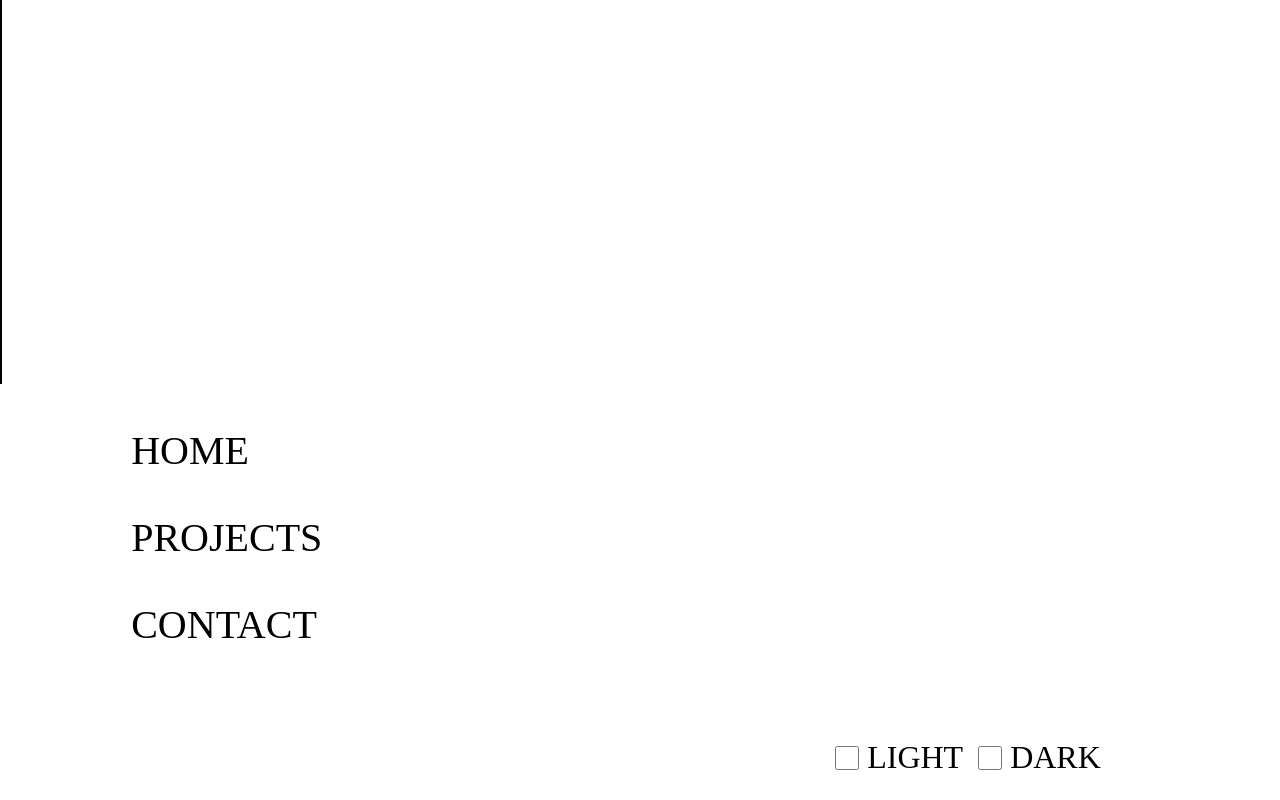
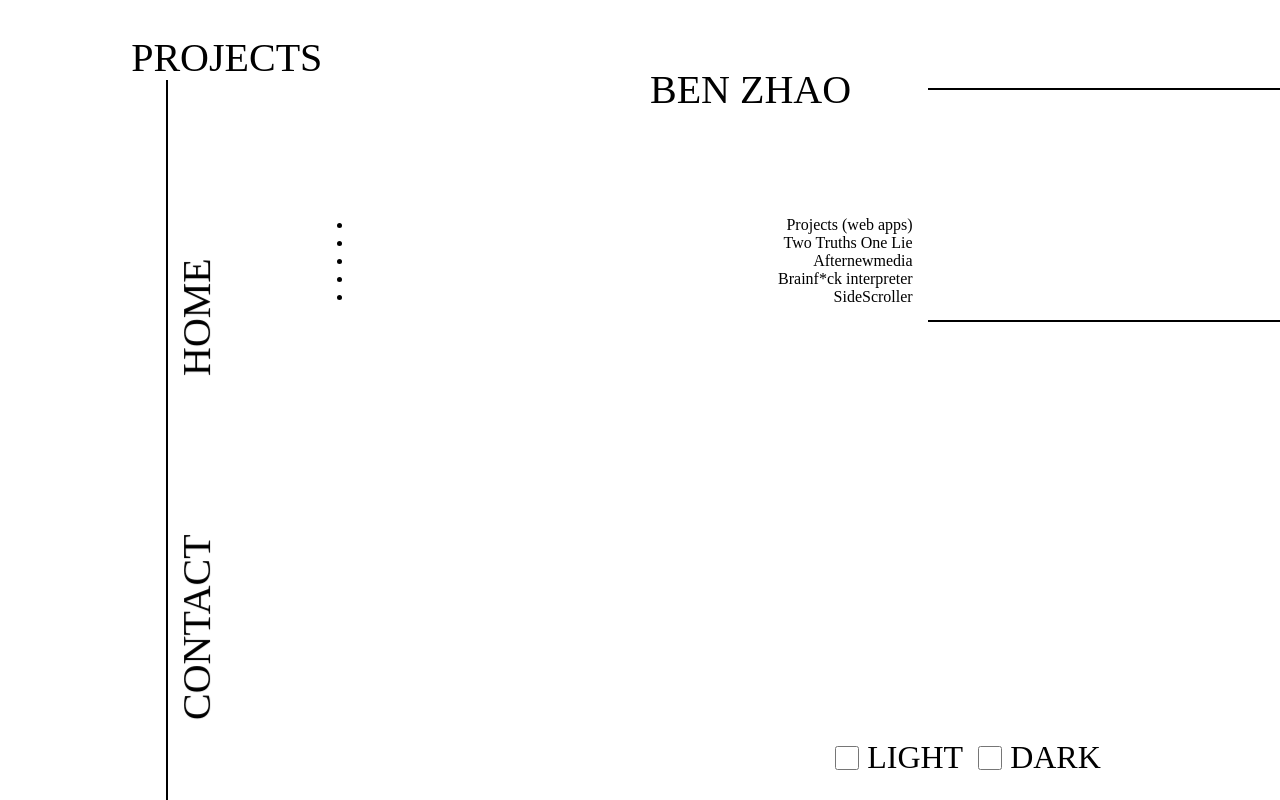
Before and after one commit to bz888/vite-portfolio, a React (Vite) app: page /projects in a window 1280 px wide. Built offline with nearby package versions, Linux system fonts and the light colour scheme.

Commit message:
project page layouyt partial complete

```diff
--- a/src/components/Projects.jsx
+++ b/src/components/Projects.jsx
@@ -3,17 +3,41 @@ import { motion } from 'framer-motion'
 import { useNavigate } from 'react-router-dom'
 export default function Projects () {
 	const navigate = useNavigate()
+
+
 	const lineAnim1 = {
 		duration: 2,
-		y: [-384, 0],
+		y: [720, 0],
 		// ease: 'easeOut'
 	}
+	const lineAnim2 = {
+		// duration: 2,
+		x: [352, 0],
+		// ease: 'easeOut'
+	}
+
 
 	const lineStyle1 = {
 		display: 'block',
 		width: '2px',
-		height: '24rem',
+		height: '45rem',
 		backgroundColor: 'black'
+	}
+	const lineStyle2 = {
+		display: 'block',
+		width: '22rem',
+		height: '2px',
+		backgroundColor: 'black'
+	}
+	const lineStyle3 = {
+		display: 'block',
+		width: '22rem',
+		height: '2px',
+		backgroundColor: 'black'
+	}
+	const nameStyle = {
+		display: 'inline-block',
+		color: 'black'
 	}
 	function handleClick (e) {
 		console.log(e.target.id)
@@ -40,23 +64,60 @@ export default function Projects () {
 				style={lineStyle1}
 				whileInView={lineAnim1}
 			/>
+			<motion.span
+				className='line-p-3'
+				style={lineStyle3}
+				whileInView={lineAnim2}
+			/>
+
+			<motion.div className='name-p-div'>
+				<motion.span
+					className='p-name-header'
+					whileInView={{x: [500, 0]}}
+					style={nameStyle}
+				>BEN ZHAO</motion.span>
+				<motion.span
+					className='line-p-2'
+					style={lineStyle2}
+					whileInView={lineAnim2}
+				/>
+			</motion.div>
+
+			<motion.div
+				className='projects-div'
+			>
+				<motion.ul className='project-ul'>
+					<li>Projects &#40;web apps&#41;</li>
+					<li>Two Truths One Lie</li>
+					<li>Afternewmedia</li>
+					<li>Brainf*ck interpreter</li>
+					<li>SideScroller</li>
+				</motion.ul>
+
+			</motion.div>
 
 			<motion.div className='nav'>
 				<ul className='nav-list'>
 					<motion.li
-						whileInView={{x: [ -50 , 0 ]}}
+						whileInView={{
+							x:  -30 ,
+							y: [200, -170],
+							rotate: -90}}
 						id='home'
 						onClick={handleClick}
 					>HOME</motion.li>
 
 					<motion.li
-						whileInView={{x: [ -150 , 0 ]}}
+						whileInView={{ y:[0, -480]}}
 						id='projects'
 						onClick={handleClick}
 					>PROJECTS</motion.li>
 
 					<motion.li
-						whileInView={{x: [ -200 , 0 ]}}
+						whileInView={{
+							x: -30 ,
+							y: [200, 0],
+							rotate: -90}}
 						id='contact'
 						onClick={handleClick}
 					>CONTACT</motion.li>
--- a/src/css/app.css
+++ b/src/css/app.css
@@ -1,3 +1,4 @@
+/* lines home page */
 .line-1 {
   position: absolute;
   left: 0;
@@ -16,13 +17,7 @@
   right: 30vw;
 }
 
-.header-div {
-  position: absolute;
-  display: flex;
-  top: 40vh;
-  left: 30vw;
-}
-
+/* nav bar */
 .nav {
   position: absolute;
   bottom: 14vh;
@@ -41,6 +36,7 @@
   cursor: pointer;
 }
 
+/* BEN ZHAO text home page */
 .name-div {
   position: absolute;
   height: 110px;
@@ -76,6 +72,7 @@
   font-weight: normal;
 }
 
+/* FULL-STACK developer text  */
 .header-div {
   position: absolute;
   display: flex;
@@ -104,6 +101,55 @@
   font-weight: normal;
 }
 
+
+/* line project page */
+.line-p-1 {
+  position: absolute;
+  left: 13vw;
+  bottom: 0;
+}
+.line-p-2 {
+  position: absolute;
+  right: 0;
+}
+.line-p-3 {
+  position: absolute;
+  right: 0;
+  top: 40vh;
+}
+
+/* BEN ZHAO project name header */
+.name-p-div {
+  align-items: center;
+  display: flex;
+  width: 630px;
+  height: 50px;
+  position: absolute;
+  right: 0;
+  top: 8vh;
+}
+
+.p-name-header {
+  /* position: absolute; */
+  display: inline-block;
+  font-size: 2.5rem;
+  font-weight: normal;
+}
+
+/* projects-div */
+.projects-div {
+  width: 600px;
+  height: 600px;
+  position: absolute;
+  right: 28.7vw;
+  top: 25vh;
+  text-align: right;
+  /* display: flex; */
+  /* align-items: flex-start; */
+}
+
+/* light/dark mode  */
+
 .mode {
   display: flex;
   position: absolute;
@@ -117,8 +163,6 @@
   margin-left: 5px;
 }
 
-
-
 .mode input{
   margin-left: 15px;
   width: 24px;
```
